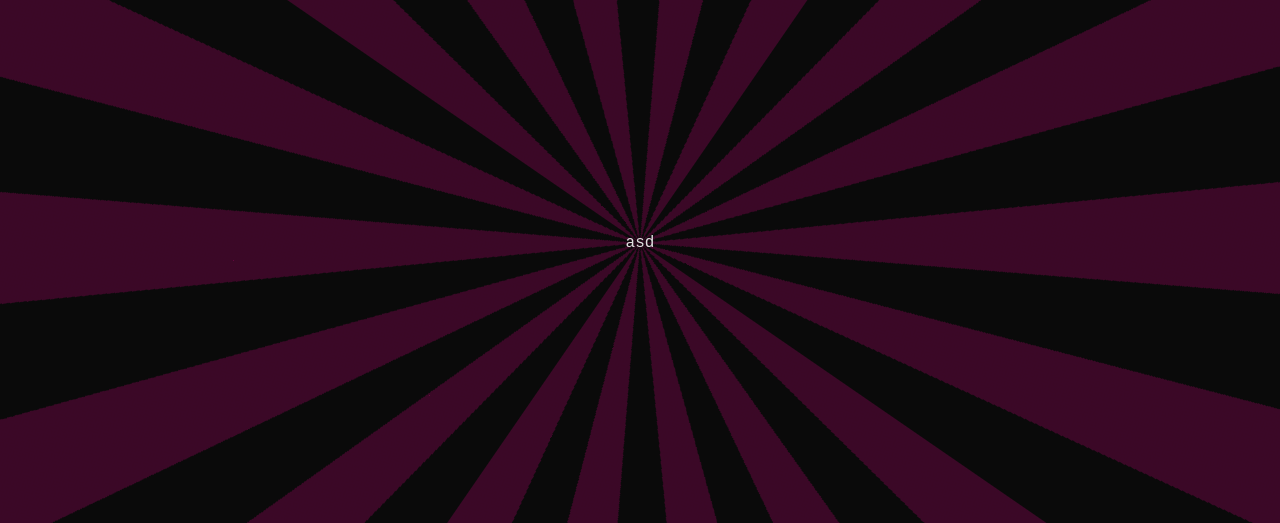
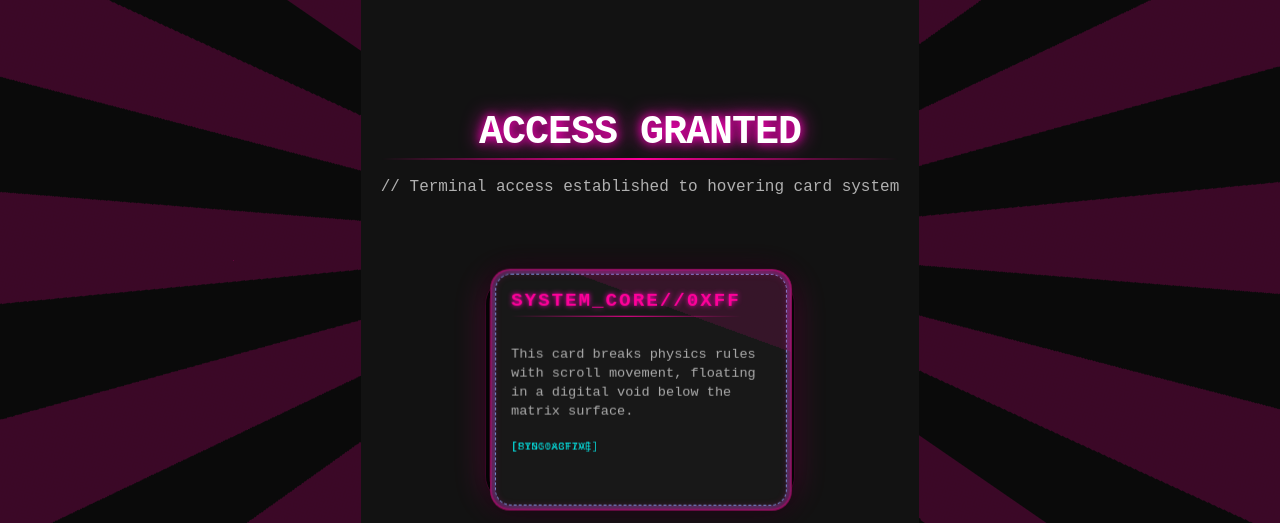
Before and after one commit to samipe/ai-doodle, a React (Vite) app: page / in a window 1280 px wide. Shown: the part 957-1480 px from the top of the page. Built offline with nearby package versions, Linux system fonts and the light colour scheme.

Commit message:
Update App.tsx

```diff
--- a/src/App.tsx
+++ b/src/App.tsx
@@ -8,6 +8,7 @@ import InsetCard from './components/InsetCard/InsetCard';
 import Controls from './components/Controls/Controls';
 import DebugInfo from './components/DebugInfo/DebugInfo';
 import Gyroscope from './components/Gyroscope/Gyroscope';
+import PinkSphereSection from './components/PinkSphere/PinkSphereSection';
 import './styles/global.css';
 import PageSection from './components/PageSection/PageSection';
 import CubeScene from './components/ThreeCube/CubeScene';
@@ -34,8 +35,11 @@ const AppContent = () => {
         <TerminalBanner style={{ transform: physics.transforms.heroBanner }} />
       </PageSection>
 
+      {/* New Pink Sphere Section */}
+      <PinkSphereSection />
+
       <PageSection bgStyle='crazy'>
-        asd
+        <InsetCard style={{ transform: physics.transforms.insetCard }} />
       </PageSection>
 
       <PageSection bgStyle='patterned'>
```
